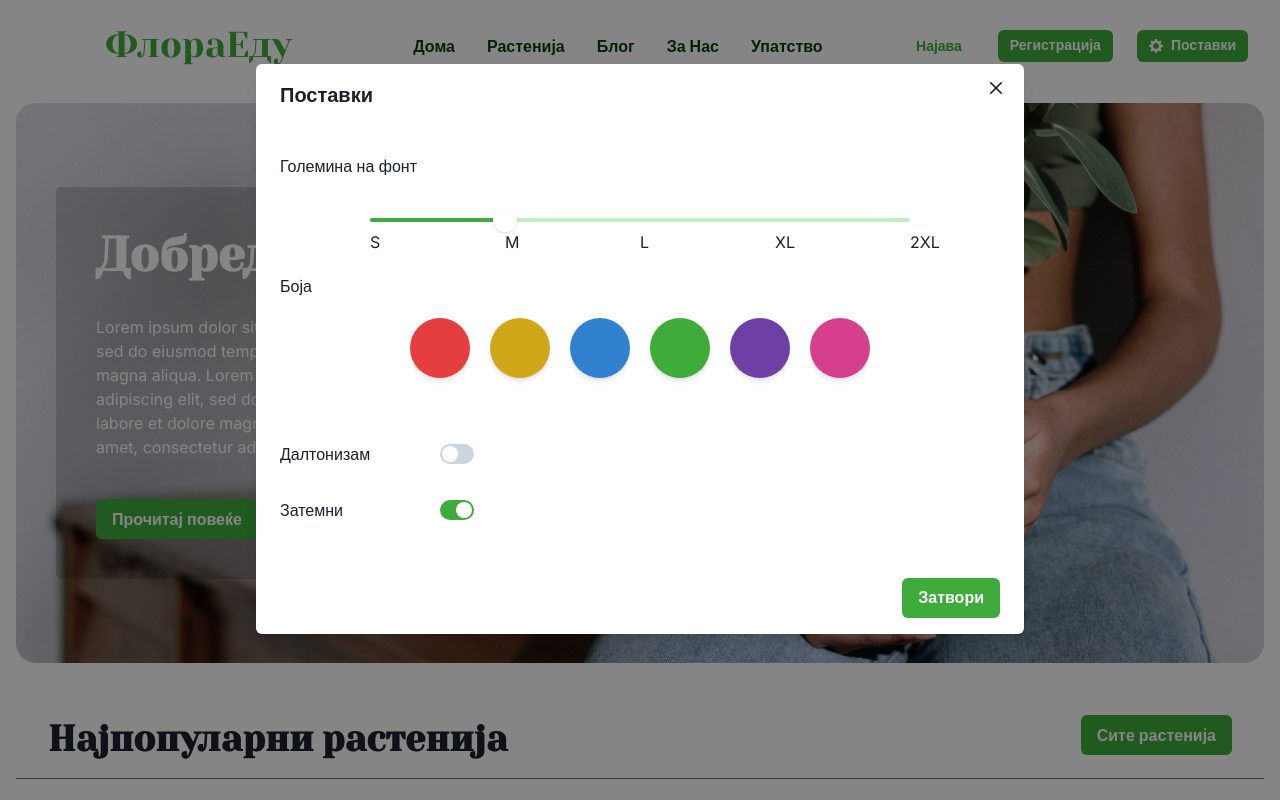
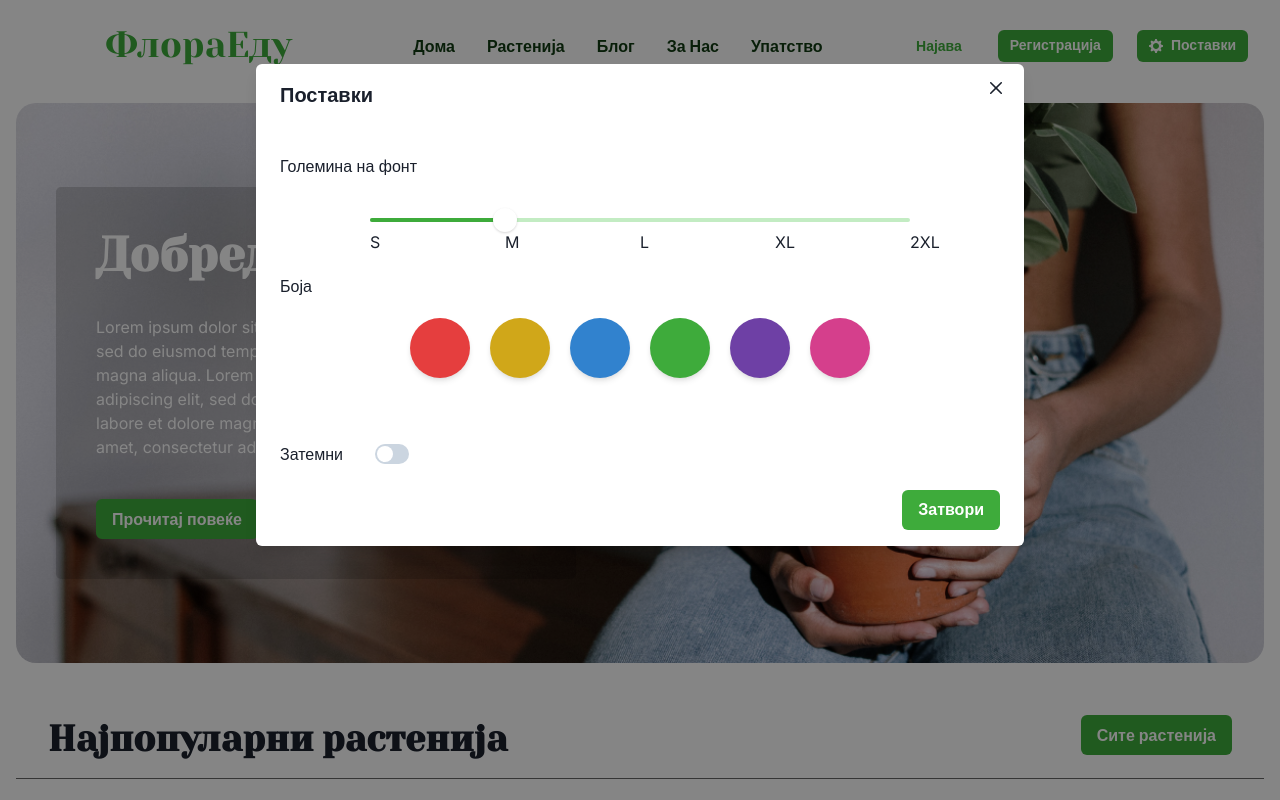
Before and after one commit to dev-marko/flora-edu, a React (Vite) app: page / in a window 1280 px wide. Both pictures are taken after a click on the button "Поставки". Shown: the top 800 px of the page. Built offline with nearby package versions, Linux system fonts and the light colour scheme; a web font is replaced by a local one.

Commit message:
Implement Dark Mode switch and remove Colorblind switch

```diff
--- a/src/components/DisplayPreferences/DisplayPreferences.tsx
+++ b/src/components/DisplayPreferences/DisplayPreferences.tsx
@@ -1,6 +1,8 @@
 import {
+  Box,
   Button,
   Flex,
+  HStack,
   Modal,
   ModalBody,
   ModalCloseButton,
@@ -10,6 +12,8 @@ import {
   ModalOverlay,
   Switch,
   Text,
+  useColorMode,
+  useColorModeValue,
 } from '@chakra-ui/react';
 
 import FontSizeSlider from '@components/DisplayPreferences/FontSizeSlider';
@@ -30,6 +34,9 @@ const DisplayPreferences = ({
   onColorModeChange,
   onFontSizeChange,
 }: Props) => {
+  const { toggleColorMode } = useColorMode();
+  const isDarkModeToggled = useColorModeValue(false, true);
+
   return (
     <Modal
       isOpen={openModalDisclosure}
@@ -53,17 +60,15 @@ const DisplayPreferences = ({
               colorModeChangeCallback={onColorModeChange}
             ></ColorThemeSelect>
           </Flex>
-          <Flex paddingTop={16}>
-            <Text flex={2}>Далтонизам</Text>
-            <Switch flex={{ base: 2, md: 7 }} alignSelf={'center'}></Switch>
-          </Flex>
-          <Flex paddingY={8}>
-            <Text flex={2}>Затемни</Text>
-            <Switch
-              flex={{ base: 2, md: 7 }}
-              defaultChecked={true}
-              alignSelf={'center'}
-            ></Switch>
+          <Flex pt={16}>
+            <HStack spacing={8}>
+              <Text>Затемни</Text>
+              <Switch
+                onChange={toggleColorMode}
+                isChecked={isDarkModeToggled}
+                alignSelf={'center'}
+              ></Switch>
+            </HStack>
           </Flex>
         </ModalBody>
         <ModalFooter>
```
